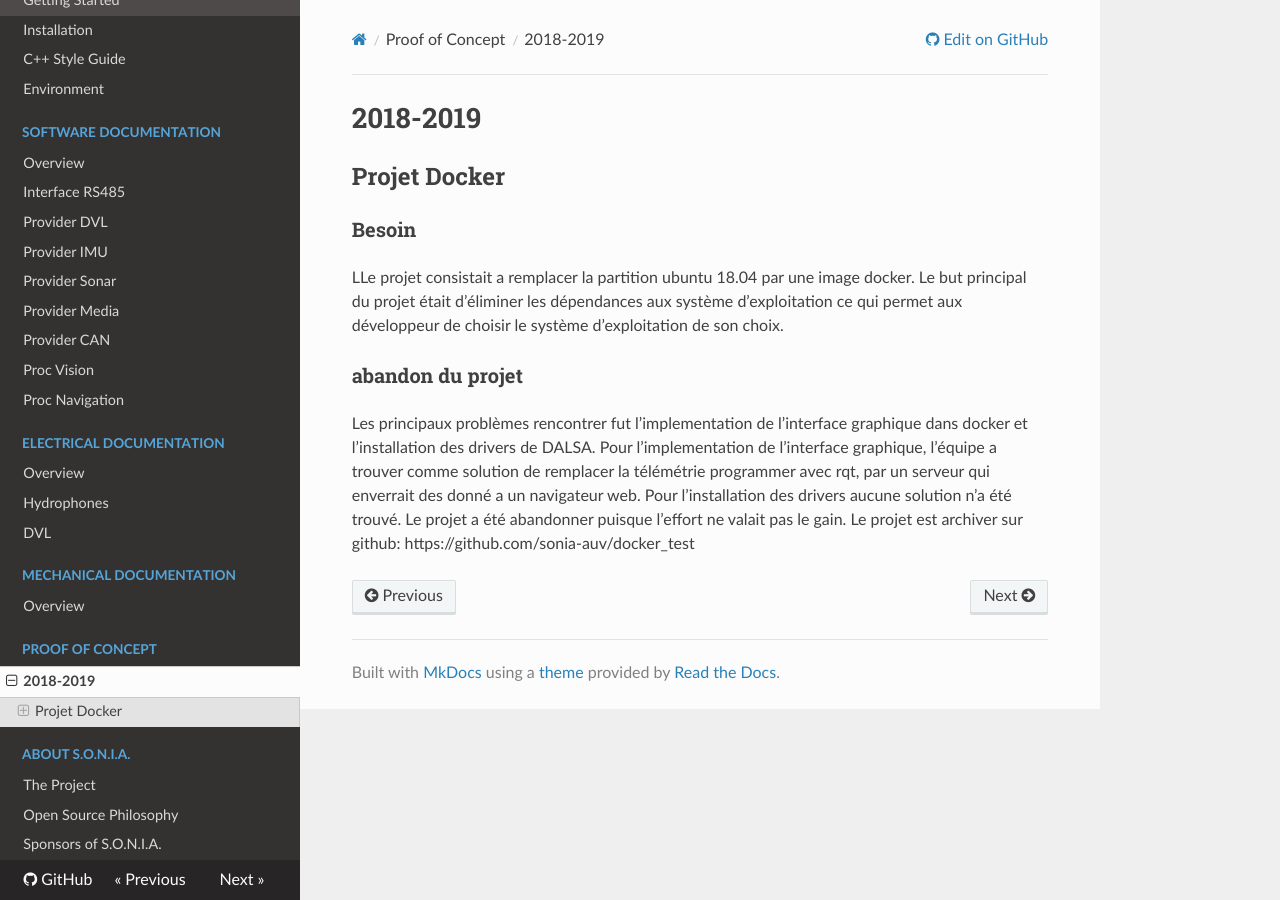
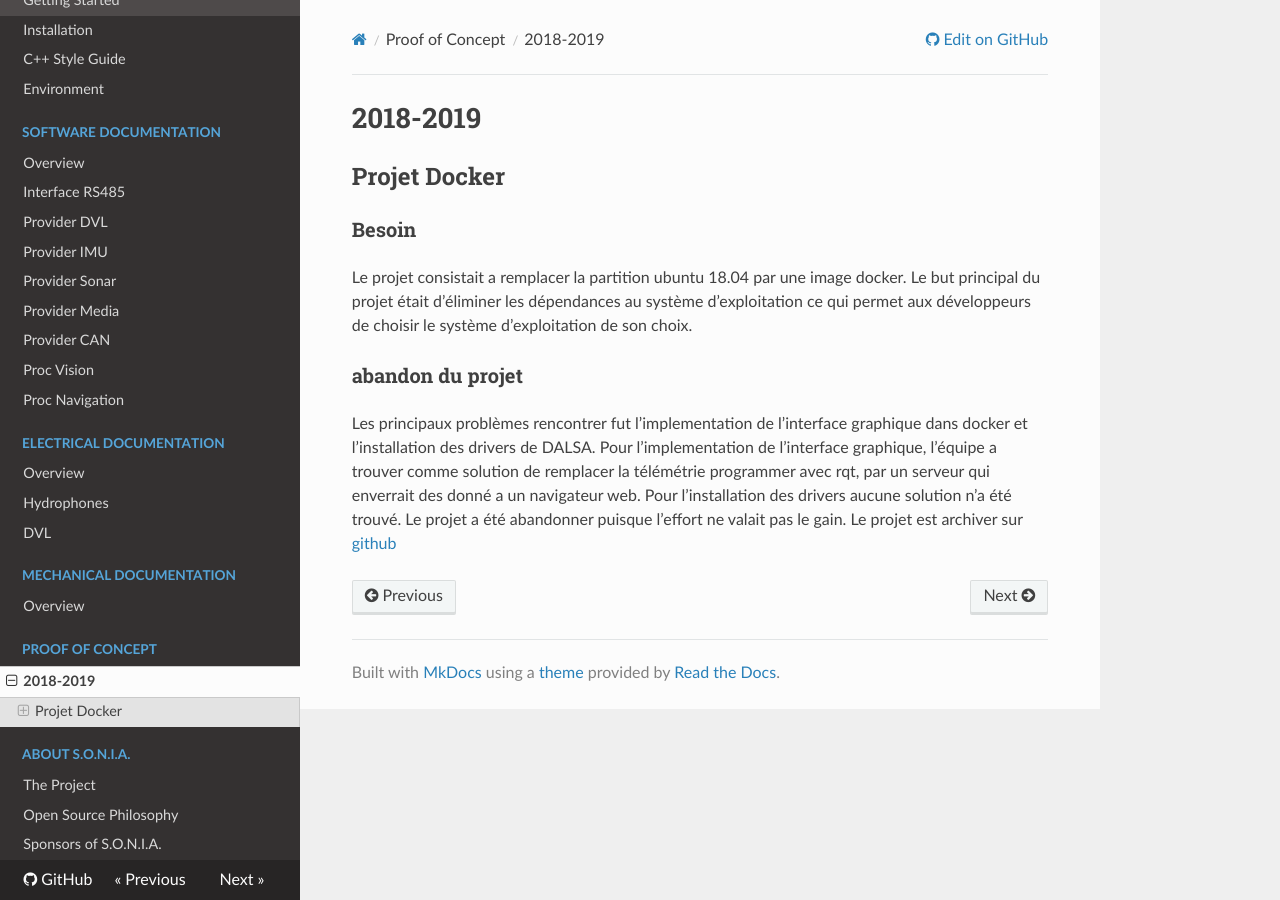
Before and after one commit to sonia-auv/documentation, an MkDocs documentation site: the page built from docs/POC/2018_2019.md, in a window 1280 px wide. Built offline with MkDocs 1.6.1, drawn with Linux system fonts in a browser that asks for light colours; nearby versions of some CDN libraries; old or Windows-style settings are respelled for this version of MkDocs.

Commit message:
correction de fautes

```diff
--- a/docs/POC/2018_2019.md
+++ b/docs/POC/2018_2019.md
@@ -4,8 +4,8 @@
 
 ### Besoin
 
-LLe projet consistait a remplacer la partition ubuntu 18.04 par une image docker. Le but principal du projet était d’éliminer les dépendances aux système d’exploitation ce qui permet aux développeur de choisir le système d’exploitation de son choix.
+Le projet consistait a remplacer la partition ubuntu 18.04 par une image docker. Le but principal du projet était d’éliminer les dépendances au système d’exploitation ce qui permet aux développeurs de choisir le système d’exploitation de son choix.
 
 ### abandon du projet
 
-Les principaux problèmes rencontrer fut l’implementation de l’interface graphique dans docker et l’installation des drivers de DALSA. Pour l’implementation de l’interface graphique, l’équipe a trouver comme solution de remplacer la télémétrie programmer avec rqt, par un serveur qui enverrait des donné a un navigateur web. Pour l’installation des drivers aucune solution n’a été trouvé. Le projet a été abandonner puisque l’effort ne valait pas le gain. Le projet est archiver sur github: https://github.com/sonia-auv/docker_test
+Les principaux problèmes rencontrer fut l’implementation de l’interface graphique dans docker et l’installation des drivers de DALSA. Pour l’implementation de l’interface graphique, l’équipe a trouver comme solution de remplacer la télémétrie programmer avec rqt, par un serveur qui enverrait des donné a un navigateur web. Pour l’installation des drivers aucune solution n’a été trouvé. Le projet a été abandonner puisque l’effort ne valait pas le gain. Le projet est archiver sur [github](https://github.com/sonia-auv/docker_test)
```
